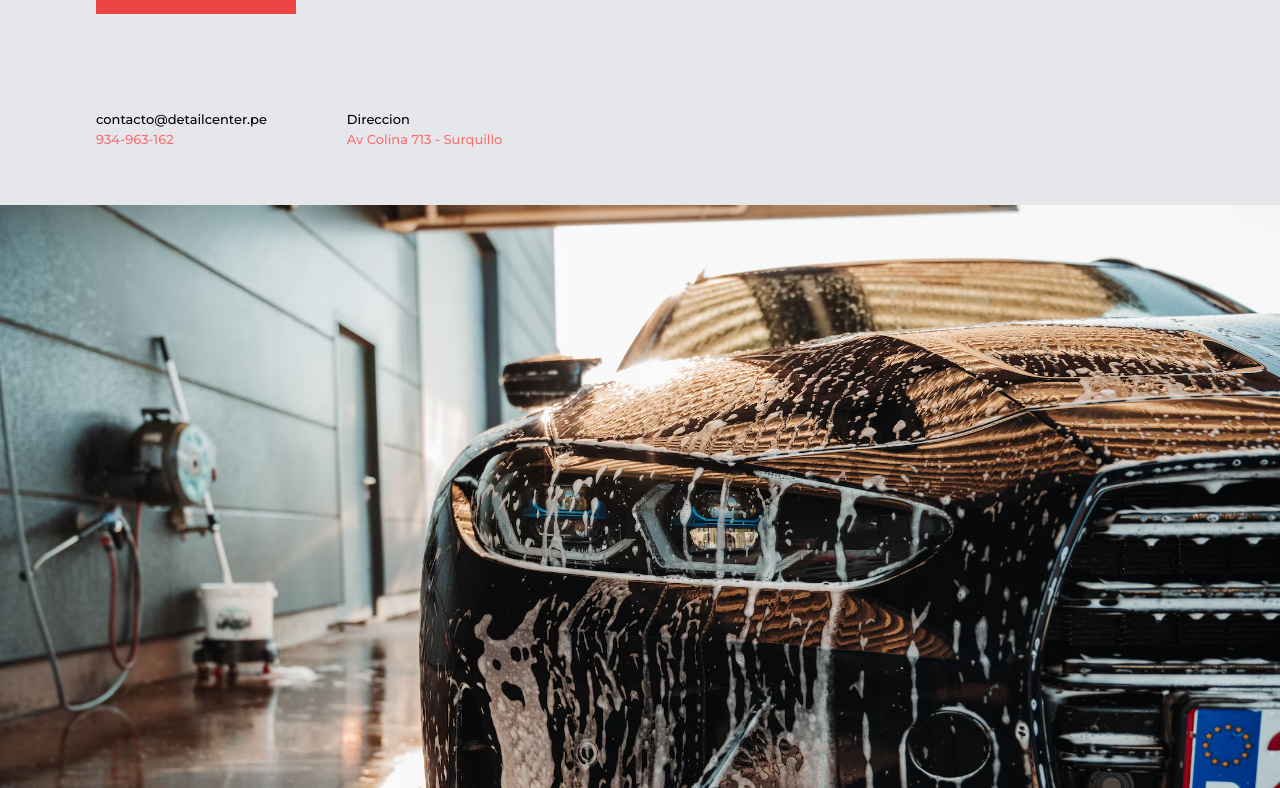
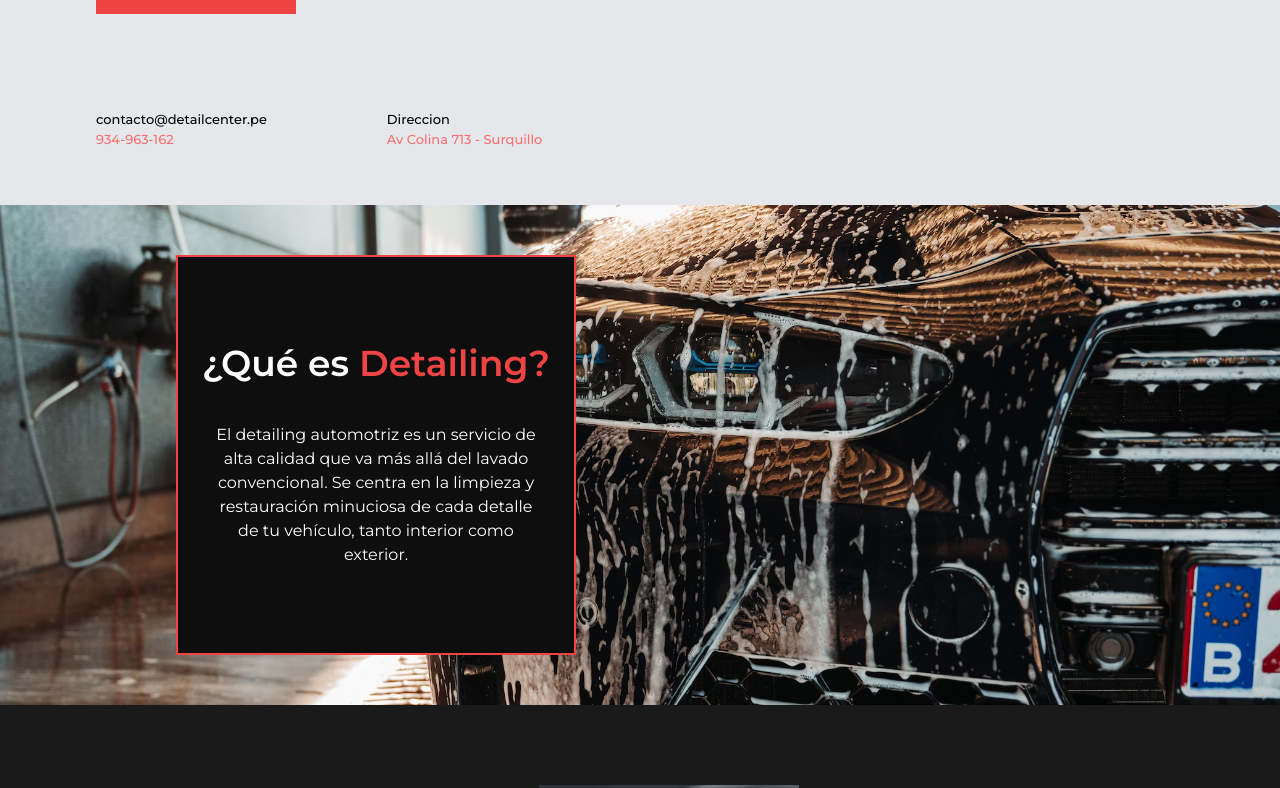
Before and after one commit to Alvarordev/detailcenter-landing, a Next.js app: page / in a window 1280 px wide. Shown: the part 392-1180 px from the top of the page. Built offline with nearby package versions, Linux system fonts and the light colour scheme.

Commit message:
Added Car Image and changed second section

```diff
--- a/src/app/layout.tsx
+++ b/src/app/layout.tsx
@@ -6,7 +6,7 @@ import Footer from "@/components/Footer";
 import "./globals.css";
 
 export const metadata: Metadata = {
-  title: "Detail Center | auto detailing",
+  title: "Detail Center | Detailing Automotriz en Lima",
   description: "Somos un car detailing especializado en la limpieza y detallado de tu vehículo",
 };
 
--- a/src/app/page.tsx
+++ b/src/app/page.tsx
@@ -1,3 +1,4 @@
+/* eslint-disable @next/next/no-img-element */
 import AboutSection from "@/components/Landing/AboutSection";
 import HeroLanding from "@/components/Landing/HeroSection";
 import ServicesSection from "@/components/Landing/ServicesSection";
@@ -6,17 +7,36 @@ import Image from "next/image";
 export default function Home() {
   return (
     <main>
-      <HeroLanding/>
+      <HeroLanding />
 
-      <section className="bg-[#1a1a1a] h-[300px] lg:min-h-[800px] w-full relative antialiased ">
-        <div className="w-full h-[700px] ">
-          <Image src="/car-washing.avif" alt="washing" fill />
+      <section className="bg-[#1a1a1a] h-[400px] lg:min-h-[500px] w-full relative antialiased flex px-4 justify-center items-center md:justify-start md:px-0">
+        <img
+          src="/car-washing.avif"
+          alt=""
+          className="object-cover absolute h-full w-full"
+        />
+
+        <div
+          className="relative z-30 border-2 border-red-500 text-white bg-[#0e0e0e]
+          py-10 sm:py-16 px-10 w-[360px] sm:w-[400px] sm:ml-20 md:ml-32 lg:ml-44 lg:h-[400px] lg:px-5
+         flex flex-col justify-center items-center gap-10"
+        >
+          <h3 className="text-2xl sm:text-3xl lg:text-4xl font-semibold">
+            ¿Qué es <span className="text-red-500">Detailing?</span>
+          </h3>
+
+          <p className=" text-sm sm:text-base lg:text-base sm:px-3 text-center">
+            El detailing automotriz es un servicio de alta calidad que va más
+            allá del lavado convencional. Se centra en la limpieza y
+            restauración minuciosa de cada detalle de tu vehículo, tanto
+            interior como exterior.
+          </p>
         </div>
       </section>
 
-      <ServicesSection/>
+      <ServicesSection />
 
-      <AboutSection/>
+      <AboutSection />
     </main>
   );
 }
--- a/src/components/Landing/HeroSection.tsx
+++ b/src/components/Landing/HeroSection.tsx
@@ -1,3 +1,4 @@
+/* eslint-disable @next/next/no-img-element */
 import { raleway } from "@/ui/fonts";
 import Link from "next/link";
 
@@ -6,26 +7,31 @@ const HeroLanding = () => {
     <section className="bg-gray-200 relative w-full overflow-hidden">
       <div className="w-full h-32"></div>
 
+      <img src="/black-car.webp" alt="black-car" className="hidden lg:block lg:right-[2rem] absolute z-20 top-[11rem] xl:right-[13rem] move-in-rigth"/>
+
       <div className="px-8 overflow-hidden relative z-20 py-2 lg:py-8 lg:max-w-[1280px] mx-auto">
         <div className="flex move-in-left">
           <div className="h-9 w-1 mr-4 lg:h-12 lg:mt-2 lg:mr-10 bg-red-500" />
           <h1
             className={`text-4xl lg:max-w-[600px] lg:text-[52px] pb-5 leading-tight font-bold ${raleway.className}`}
           >
-              Máximo Cuidado para tu Vehículo
+            Servicios de Detailing y Cuidado Automotriz
           </h1>
         </div>
       </div>
 
       <div className="w-full lg:max-w-[1280px] mx-auto relative z-20 px-8 mb-24 move-in-left">
         <div>
-            <Link href={"/contacto"} className="lg:ml-16 bg-red-500 text-white w-full lg:w-[200px] flex items-center justify-center py-5 transition-all font-medium cursor-pointer hover:saturate-100 hover:translate-x-1 hover:-translate-y-1">
+          <Link
+            href={"/contacto"}
+            className="lg:ml-16 bg-red-500 text-white w-full lg:w-[200px] flex items-center justify-center py-5 transition-all font-medium cursor-pointer hover:saturate-100 hover:translate-x-1 hover:-translate-y-1"
+          >
             Contáctanos
           </Link>
         </div>
       </div>
 
-        <div className="lg:max-w-[1200px] mx-auto text-[13px] font-medium flex flex-col-reverse text-center md:text-left lg:flex-row lg:pl-14 pb-14">
+      <div className="lg:max-w-[1200px] mx-auto text-[13px] font-medium flex flex-col-reverse text-center md:text-left sm:flex-row sm:gap-10 sm:pl-10 lg:flex-row lg:pl-14 pb-14">
         <div className="lg:mr-20">
           <h3>contacto@detailcenter.pe</h3>
           <span className="text-red-400">934-963-162</span>
@@ -39,11 +45,11 @@ const HeroLanding = () => {
 
       <div className="absolute top-20 right-0 z-20"></div>
 
-        <p className="text-[113px] xl:text-[280px] text-gray-50 absolute xl:top-20 -left-12 font-medium opacity-80 slow-motion fading-slow-mo hidden md:block">
+      <p className="text-[113px] xl:text-[280px] text-gray-50 absolute xl:top-20 -left-12 font-medium opacity-80 slow-motion fading-slow-mo ">
         DetailCenter
       </p>
     </section>
   );
-}
+};
 
-export default HeroLanding
+export default HeroLanding;
```
Also changed, not shown: public/black-car.webp (added). Lines whose indentation alone changed are shown as unchanged.
